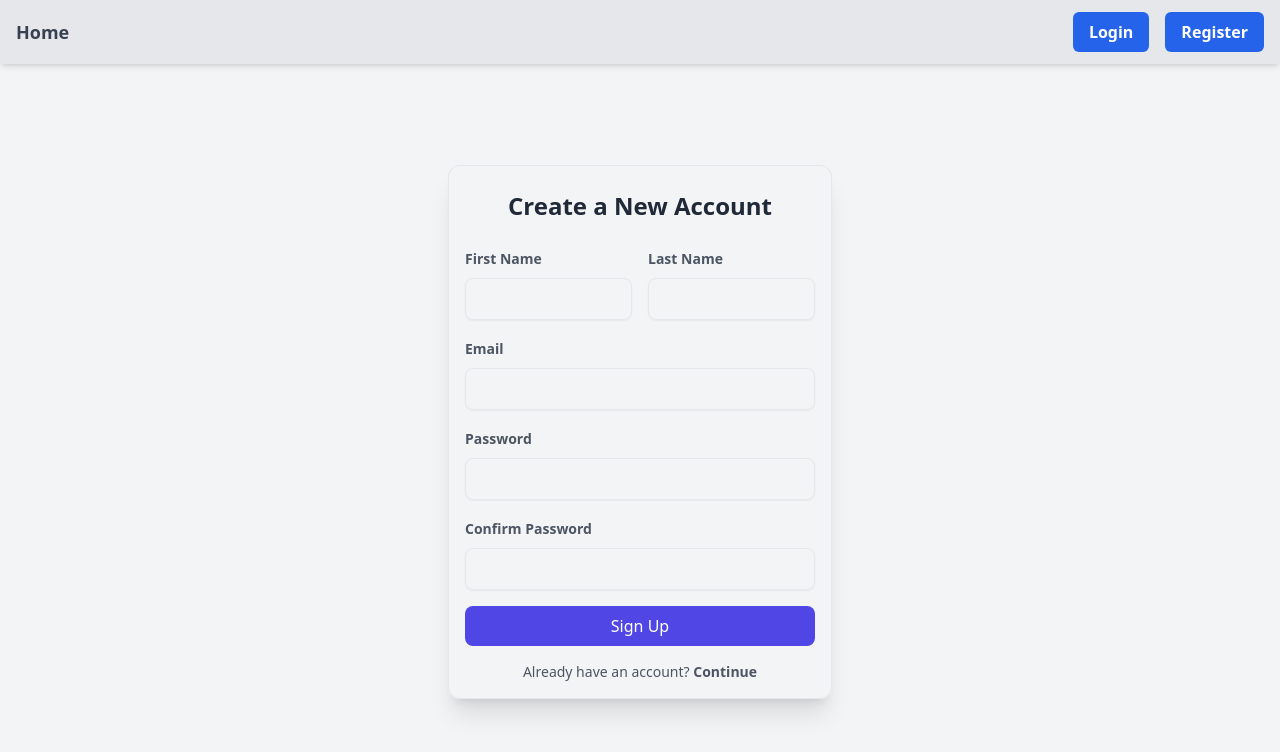
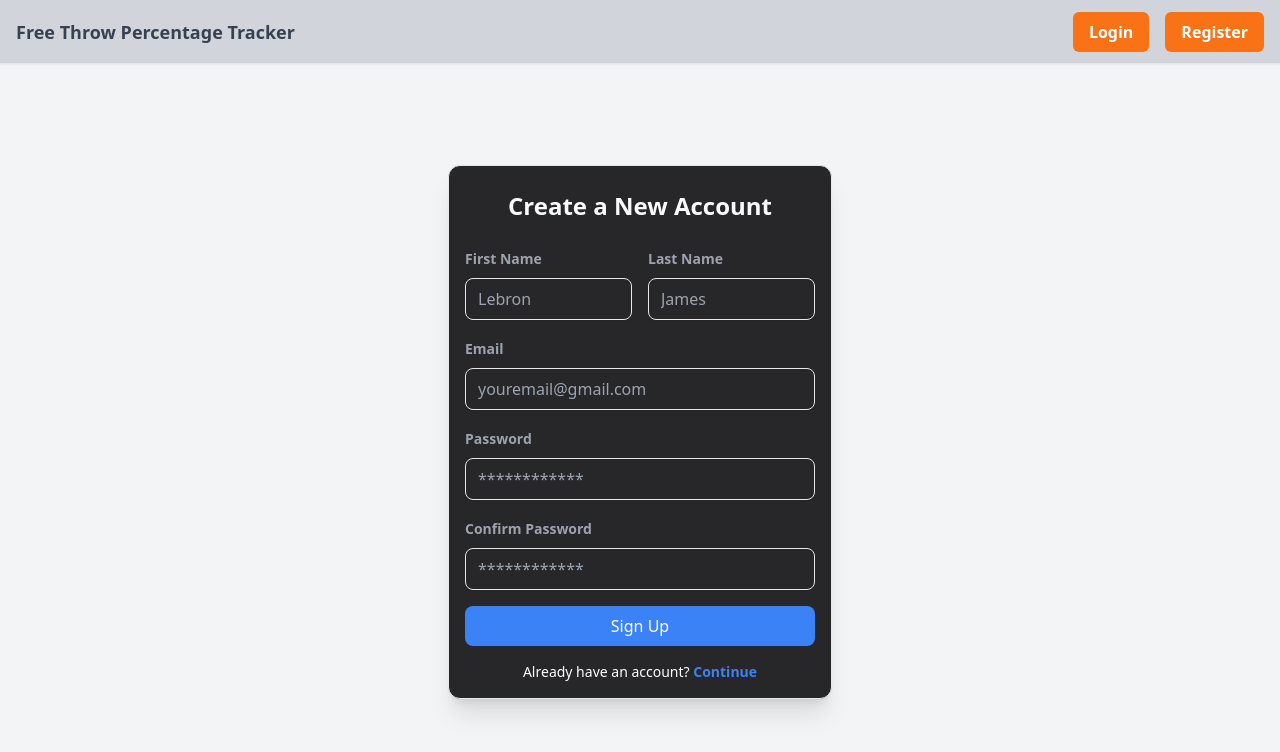
Before and after one commit to arnie12a/Free-Throw-Tracker-App, a React (Create React App) app in the folder ftapp/: page /register in a window 1280 px wide. Shown: the top 752 px of the page. Built offline with nearby package versions, Linux system fonts and the light colour scheme; no server answers.

Commit message:
done for the night

```diff
--- a/ftapp/public/index.html
+++ b/ftapp/public/index.html
@@ -15,6 +15,8 @@
       user's mobile device or desktop. See https://developers.google.com/web/fundamentals/web-app-manifest/
     -->
     <link rel="manifest" href="%PUBLIC_URL%/manifest.json" />
+    <link href="https://fonts.googleapis.com/css2?family=Roboto:wght@400;500;700&display=swap" rel="stylesheet">
+
     <!--
       Notice the use of %PUBLIC_URL% in the tags above.
       It will be replaced with the URL of the `public` folder during the build.
--- a/ftapp/src/components/LandingPage/index.jsx
+++ b/ftapp/src/components/LandingPage/index.jsx
@@ -2,7 +2,7 @@ import React from 'react';
 //https://coolors.co/909cc2-084887-f58a07-f9ab55-f7f5fb
 export default function LandingPage() {
   return (
-    <div className="bg-gradient-to-r from-[#084887] to-[#909CC2] min-h-screen flex items-center justify-center">
+    <div className="bg-gradient-to-r from-[#546a7b] to-[#c6c5b9] min-h-screen flex items-center justify-center">
       <div className="container mx-auto py-10 px-4">
         <div className="text-center mb-10">
           <h1 className="text-4xl font-bold text-[#F7F5FB] animate-pulse">Free Throw Percentage Tracker</h1>
@@ -17,9 +17,9 @@ export default function LandingPage() {
             />
           </div>
           <div className="md:w-1/2 text-center md:text-left md:pl-6">
-            <h2 className="text-2xl font-semibold text-[#F58A07] mb-4">Our Mission</h2>
+            <h2 className="text-2xl font-semibold text-[#393d3f] mb-4">Our Mission</h2>
             <p className="text-lg text-[#F7F5FB]">
-              Our mission is to help basketball players of all levels improve their free throw shooting skills. Through personalized tracking and analytics, we aim to provide insights and strategies that will help you increase your free throw percentage and become a more reliable player on the court.
+              Our mission is to help basketball players of all levels improve their free throw shooting. Through personalized tracking and analytics, we aim to provide insights and strategies that will help you increase your free throw percentage and become a more reliable player on the court.
             </p>
           </div>
         </div>
--- a/ftapp/src/components/auth/login/index.jsx
+++ b/ftapp/src/components/auth/login/index.jsx
@@ -50,10 +50,10 @@ export default function Login () {
             {userLoggedIn && (<Navigate to={'/home'} replace={true} />)}
 
             <main className="w-full h-screen flex self-center place-content-center place-items-center">
-                <div className="w-96 text-gray-600 space-y-5 p-4 shadow-xl border rounded-xl">
+                <div className="w-96 text-gray-600 space-y-5 p-4 shadow-xl border rounded-xl bg-zinc-800">
                     <div className="text-center">
                         <div className="mt-2">
-                            <h3 className="text-gray-800 text-xl font-semibold sm:text-2xl">Free Throw Tracker</h3>
+                            <h3 className="text-gray-50 text-xl font-semibold sm:text-2xl">Login to Your Account</h3>
                         </div>
                     </div>
                     <form
@@ -61,29 +61,31 @@ export default function Login () {
                         className="space-y-5"
                     >
                         <div>
-                            <label className="text-sm text-gray-600 font-bold">
+                            <label className="text-sm text-gray-400 font-bold">
                                 Email
                             </label>
                             <input
                                 type="email"
                                 autoComplete='email'
                                 required
+                                placeholder='youremail@gmail.com'
                                 value={email} onChange={(e) => { setEmail(e.target.value) }}
-                                className="w-full mt-2 px-3 py-2 text-gray-500 bg-transparent outline-none border focus:border-indigo-600 shadow-sm rounded-lg transition duration-300"
+                                className="w-full mt-2 px-3 py-2 text-gray-300 bg-transparent outline-none border focus:border-indigo-600 shadow-sm rounded-lg transition duration-300"
                             />
                         </div>
 
 
                         <div>
-                            <label className="text-sm text-gray-600 font-bold">
+                            <label className="text-sm text-gray-400 font-bold">
                                 Password
                             </label>
                             <input
                                 type="password"
                                 autoComplete='current-password'
                                 required
+                                placeholder='Password'
                                 value={password} onChange={(e) => { setPassword(e.target.value) }}
-                                className="w-full mt-2 px-3 py-2 text-gray-500 bg-transparent outline-none border focus:border-indigo-600 shadow-sm rounded-lg transition duration-300"
+                                className="w-full mt-2 px-3 py-2 text-gray-300 bg-transparent outline-none border focus:border-indigo-600 shadow-sm rounded-lg transition duration-300"
                             />
                         </div>
 
@@ -94,19 +96,24 @@ export default function Login () {
                         <button
                             type="submit"
                             disabled={isSigningIn}
-                            className={`w-full px-4 py-2 text-white font-medium rounded-lg ${isSigningIn ? 'bg-gray-300 cursor-not-allowed' : 'bg-indigo-600 hover:bg-indigo-700 hover:shadow-xl transition duration-300'}`}
+                            className={`w-full px-4 py-2 text-white font-medium rounded-lg ${isSigningIn ? 'bg-gray-300 cursor-not-allowed' : 'bg-blue-500 hover:bg-blue-00 hover:shadow-xl transition duration-300'}`}
                         >
                             {isSigningIn ? 'Signing In...' : 'Sign In'}
                         </button>
                     </form>
-                    <p className="text-center text-sm">Don't have an account? <Link to={'/register'} className="hover:underline font-bold">Sign up</Link></p>
+                    <p className="text-center text-sm text-white">
+                        Don't have an account?{' '}
+                        <Link to={'/register'} className="hover:underline font-bold text-blue-500">
+                            Sign up
+                        </Link>
+                    </p>
                     <div className='flex flex-row text-center w-full'>
                         <div className='border-b-2 mb-2.5 mr-2 w-full'></div><div className='text-sm font-bold w-fit'>OR</div><div className='border-b-2 mb-2.5 ml-2 w-full'></div>
                     </div>
                     <button
                         disabled={isSigningIn}
                         onClick={(e) => { onGoogleSignIn(e) }}
-                        className={`w-full flex items-center justify-center gap-x-3 py-2.5 border rounded-lg text-sm font-medium  ${isSigningIn ? 'cursor-not-allowed' : 'hover:bg-gray-100 transition duration-300 active:bg-gray-100'}`}>
+                        className={`w-full flex items-center justify-center gap-x-3 py-2.5 border rounded-lg text-sm font-medium bg-gray-400 ${isSigningIn ? 'cursor-not-allowed' : 'hover:bg-gray-100 transition duration-300 active:bg-gray-200'}`}>
                         <svg className="w-5 h-5" viewBox="0 0 48 48" fill="none" xmlns="http://www.w3.org/2000/svg">
                             <g clipPath="url(#clip0_17_40)">
                                 <path d="M47.532 24.5528C47.532 22.9214 47.3997 21.2811 47.1175 19.6761H24.48V28.9181H37.4434C36.9055 31.8988 35.177 34.5356 32.6461 36.2111V42.2078H40.3801C44.9217 38.0278 47.532 31.8547 47.532 24.5528Z" fill="#4285F4" />
--- a/ftapp/src/components/auth/register/register.jsx
+++ b/ftapp/src/components/auth/register/register.jsx
@@ -68,71 +68,76 @@ export default function Register() {
             {userLoggedIn && (<Navigate to={'/home'} replace={true} />)}
 
             <main className="w-full h-screen flex self-center place-content-center place-items-center">
-                <div className="w-96 text-gray-600 space-y-5 p-4 shadow-xl border rounded-xl">
+                <div className="w-96 text-gray-600 space-y-5 p-4 shadow-xl border rounded-xl bg-zinc-800">
                     <div className="text-center mb-6">
                         <div className="mt-2">
-                            <h3 className="text-gray-800 text-xl font-semibold sm:text-2xl">Create a New Account</h3>
+                            <h3 className="text-gray-50 text-xl font-semibold sm:text-2xl">Create a New Account</h3>
                         </div>
 
                     </div>
                     <form onSubmit={onSubmit} className="space-y-4">
                         <div className="flex space-x-4">
                             <div className="w-1/2">
-                            <label className="text-sm text-gray-600 font-bold">First Name</label>
+                            <label className="text-sm text-gray-400 font-bold">First Name</label>
                             <input
                                 type="text"
                                 autoComplete='first name'
                                 required
+                                placeholder='Lebron'
                                 value={firstName}
                                 onChange={(e) => setFirstName(e.target.value)}
-                                className="w-full mt-2 px-3 py-2 text-gray-500 bg-transparent outline-none border focus:indigo-600 shadow-sm rounded-lg transition duration-300"
+                                className="w-full mt-2 px-3 py-2 text-gray-300 bg-transparent outline-none border focus:indigo-600 shadow-sm rounded-lg transition duration-300"
                             />
                             </div>
                             <div className="w-1/2">
-                            <label className="text-sm text-gray-600 font-bold">Last Name</label>
+                            <label className="text-sm text-gray-400 font-bold">Last Name</label>
                             <input
                                 type="text"
                                 autoComplete='last name'
                                 required
+                                placeholder='James'
                                 value={lastName}
                                 onChange={(e) => setLastName(e.target.value)}
-                                className="w-full mt-2 px-3 py-2 text-gray-500 bg-transparent outline-none border focus:indigo-600 shadow-sm rounded-lg transition duration-300"
+                                className="w-full mt-2 px-3 py-2 ttext-gray-300 bg-transparent outline-none border focus:indigo-600 shadow-sm rounded-lg transition duration-300"
                             />
                             </div>
                         </div>
                         <div>
-                            <label className="text-sm text-gray-600 font-bold">Email</label>
+                            <label className="text-sm text-gray-400 font-bold">Email</label>
                             <input
                             type="email"
                             autoComplete='email'
                             required
+                            placeholder='youremail@gmail.com'
                             value={email}
                             onChange={(e) => setEmail(e.target.value)}
-                            className="w-full mt-2 px-3 py-2 text-gray-500 bg-transparent outline-none border focus:indigo-600 shadow-sm rounded-lg transition duration-300"
+                            className="w-full mt-2 px-3 py-2 text-gray-300 bg-transparent outline-none border focus:indigo-600 shadow-sm rounded-lg transition duration-300"
                             />
                         </div>
                         <div>
-                            <label className="text-sm text-gray-600 font-bold">Password</label>
+                            <label className="text-sm text-gray-400 font-bold">Password</label>
                             <input
                             disabled={isRegistering}
                             type="password"
                             autoComplete='new-password'
                             required
+                            placeholder='************'
                             value={password}
                             onChange={(e) => setPassword(e.target.value)}
-                            className="w-full mt-2 px-3 py-2 text-gray-500 bg-transparent outline-none border focus:border-indigo-600 shadow-sm rounded-lg transition duration-300"
+                            className="w-full mt-2 px-3 py-2 text-gray-300 bg-transparent outline-none border focus:border-indigo-600 shadow-sm rounded-lg transition duration-300"
                             />
                         </div>
                         <div>
-                            <label className="text-sm text-gray-600 font-bold">Confirm Password</label>
+                            <label className="text-sm text-gray-400 font-bold">Confirm Password</label>
                             <input
                             disabled={isRegistering}
                             type="password"
                             autoComplete='off'
                             required
+                            placeholder='************'
                             value={confirmPassword}
                             onChange={(e) => setconfirmPassword(e.target.value)}
-                            className="w-full mt-2 px-3 py-2 text-gray-500 bg-transparent outline-none border focus:border-indigo-600 shadow-sm rounded-lg transition duration-300"
+                            className="w-full mt-2 px-3 py-2 text-gray-300 bg-transparent outline-none border focus:border-indigo-600 shadow-sm rounded-lg transition duration-300"
                             />
                         </div>
 
@@ -144,14 +149,17 @@ export default function Register() {
                         <button
                             type="submit"
                             disabled={isRegistering}
-                            className={`w-full px-4 py-2 text-white font-medium rounded-lg ${isRegistering ? 'bg-gray-300 cursor-not-allowed' : 'bg-indigo-600 hover:bg-indigo-700 hover:shadow-xl transition duration-300'}`}
+                            className={`w-full px-4 py-2 text-white font-medium rounded-lg ${isRegistering ? 'bg-gray-300 cursor-not-allowed' : 'bg-blue-500 hover:bg-blue-600 hover:shadow-xl transition duration-300'}`}
                         >
                             {isRegistering ? 'Signing Up...' : 'Sign Up'}
                         </button>
-                        <div className="text-sm text-center">
-                            Already have an account? {'   '}
-                            <Link to={'/login'} className="text-center text-sm hover:underline font-bold">Continue</Link>
+                        <div className="text-sm text-center text-white">
+                            Already have an account?{' '}
+                            <Link to={'/login'} className="text-center text-sm hover:underline font-bold text-blue-500">
+                                Continue
+                            </Link>
                         </div>
+
                     </form>
                 </div>
             </main>
--- a/ftapp/src/components/header/index.jsx
+++ b/ftapp/src/components/header/index.jsx
@@ -7,13 +7,16 @@ const Header = () => {
     const navigate = useNavigate()
     const { userLoggedIn } = useAuth()
     return (
-        <nav className="flex justify-between items-center w-full z-20 fixed top-0 left-0 h-16 border-b bg-gray-200 px-4 shadow-md">
+        <nav className="flex justify-between items-center w-full z-20 fixed top-0 left-0 h-16 border-b bg-gray-300 px-4 shadow-sm">
             <div className="flex items-center space-x-4">
                 {userLoggedIn ? (
                     <Link to="/home" className="text-lg font-semibold text-gray-700 hover:text-gray-900">Home</Link>
 
                 ):(
-                    <Link to="/" className="text-lg font-semibold text-gray-700 hover:text-gray-900">Home</Link>
+                    <Link to="/" className="text-lg font-semibold text-gray-700 hover:text-gray-900 transition duration-300 ease-in-out font-roboto">
+                        Free Throw Percentage Tracker
+                    </Link>
+
                 )}
 
             </div>
@@ -42,13 +45,13 @@ const Header = () => {
                 ) : (
                     <>
                         <Link
-                            className="px-4 py-2 bg-blue-600 text-white font-semibold rounded-md hover:bg-blue-700 focus:outline-none focus:ring-2 focus:ring-blue-500 focus:ring-opacity-50 transition duration-150 ease-in-out"
+                            className="px-4 py-2 bg-orange-500 text-white font-semibold rounded-md hover:bg-gray-500 focus:outline-none focus:ring-2 focus:ring-blue-500 focus:ring-opacity-50 transition duration-150 ease-in-out"
                             to="/login"
                             >
                             Login
                         </Link>
                         <Link
-                            className="px-4 py-2 ml-2 bg-blue-600 text-white font-semibold rounded-md hover:bg-blue-700 focus:outline-none focus:ring-2 focus:ring-blue-500 focus:ring-opacity-50 transition duration-150 ease-in-out"
+                            className="px-4 py-2 ml-2 bg-orange-500 text-white font-semibold rounded-md hover:bg-gray-500 focus:outline-none focus:ring-2 focus:ring-blue-500 focus:ring-opacity-50 transition duration-150 ease-in-out"
                             to="/register"
                             >
                             Register
```
Also changed, not shown: ftapp/src/components/home/index.jsx (+19 -14 lines).
